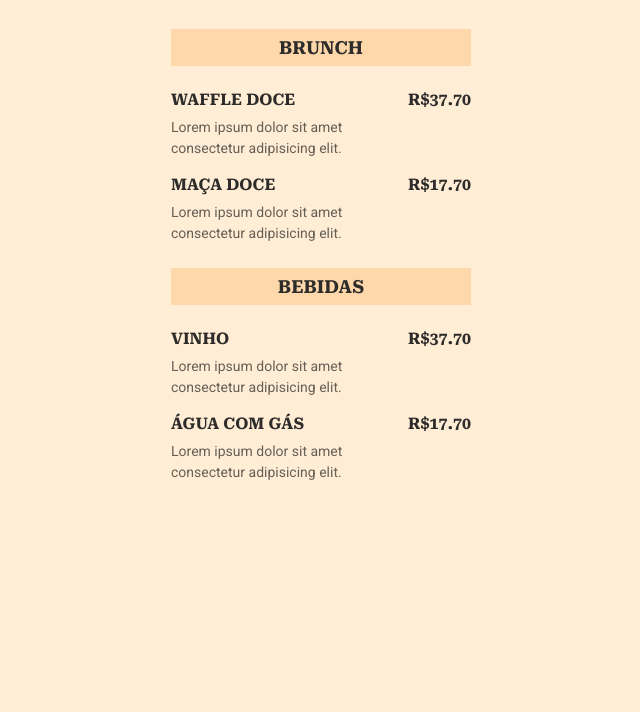
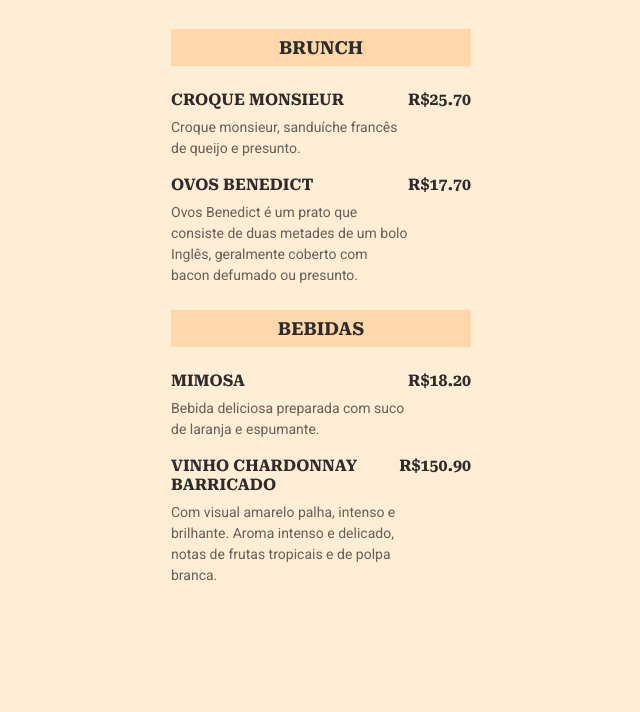
Before and after one commit to Jbatista05/maratona-explorer-3, a plain HTML site: page index.html in a window 1280 px wide. Shown: the part 88-800 px from the top of the page, without its empty margins (319-959 px from the left). Drawn offline with Linux system fonts and the light colour scheme.

Commit message:
alteração nas opções de pratos e descrições.

```diff
--- a/index.html
+++ b/index.html
@@ -15,7 +15,7 @@
 
     <header>
       <h1>Rocket<span>Coffee</span></h1>
-      <p>Aberto todos os dias. 8h-21h</p>
+      <p>Aberto todos os dias. 8h às 21h</p>
     </header>
 
     <section>
@@ -24,22 +24,22 @@
       <ul>
         <li>
           <div class="details">
-            <h3>Waffle Doce</h3>
+            <h3>Croque monsieur</h3>
             <p class="description">
-              Lorem ipsum dolor sit amet consectetur adipisicing elit.
+              Croque monsieur, sanduíche francês de queijo e presunto.
             </p>
           </div>
 
           <strong class="price">
-            R$37.70
+            R$25.70
           </strong>
         </li>
 
         <li>
           <div class="details">
-            <h3>Maça Doce</h3>
+            <h3>Ovos Benedict</h3>
             <p class="description">
-              Lorem ipsum dolor sit amet consectetur adipisicing elit.
+              Ovos Benedict é um prato que consiste de duas metades de um bolo Inglês, geralmente coberto com bacon defumado ou presunto.
             </p>
           </div>
 
@@ -57,27 +57,27 @@
       <ul>
         <li>
           <div class="details">
-            <h3>Vinho</h3>
+            <h3>Mimosa</h3>
             <p class="description">
-              Lorem ipsum dolor sit amet consectetur adipisicing elit.
+              Bebida deliciosa preparada com suco de laranja e espumante.
             </p>
           </div>
 
           <strong class="price">
-            R$37.70
+            R$18.20
           </strong>
         </li>
 
         <li>
           <div class="details">
-            <h3>Água com gás</h3>
+            <h3>Vinho Chardonnay Barricado</h3>
             <p class="description">
-              Lorem ipsum dolor sit amet consectetur adipisicing elit.
+              Com visual amarelo palha, intenso e brilhante. Aroma intenso e delicado, notas de frutas tropicais e de polpa branca.
             </p>
           </div>
 
           <strong class="price">
-            R$17.70
+            R$150.90
           </strong>
         </li>
 
```
